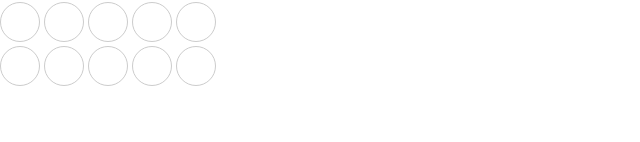
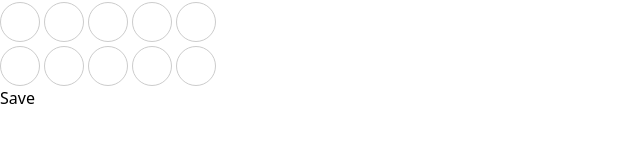
Before and after one commit to chloewychan/ghetti, a SvelteKit app in the folder frontend/: page /chord-creator in a window 1280 px wide. Shown: the part 174-316 px from the top of the page, without its empty margins (0-640 px from the left). Built offline with nearby package versions, Linux system fonts and the light colour scheme.

Commit message:
Save button

```diff
--- a/frontend/src/routes/chord-creator/+page.svelte
+++ b/frontend/src/routes/chord-creator/+page.svelte
@@ -28,6 +28,8 @@
         {/each}
 </div>
 
+<button class="chord-button">Save</button>
+
 <style>
     .chord-diagram {
         display: flex;
```
